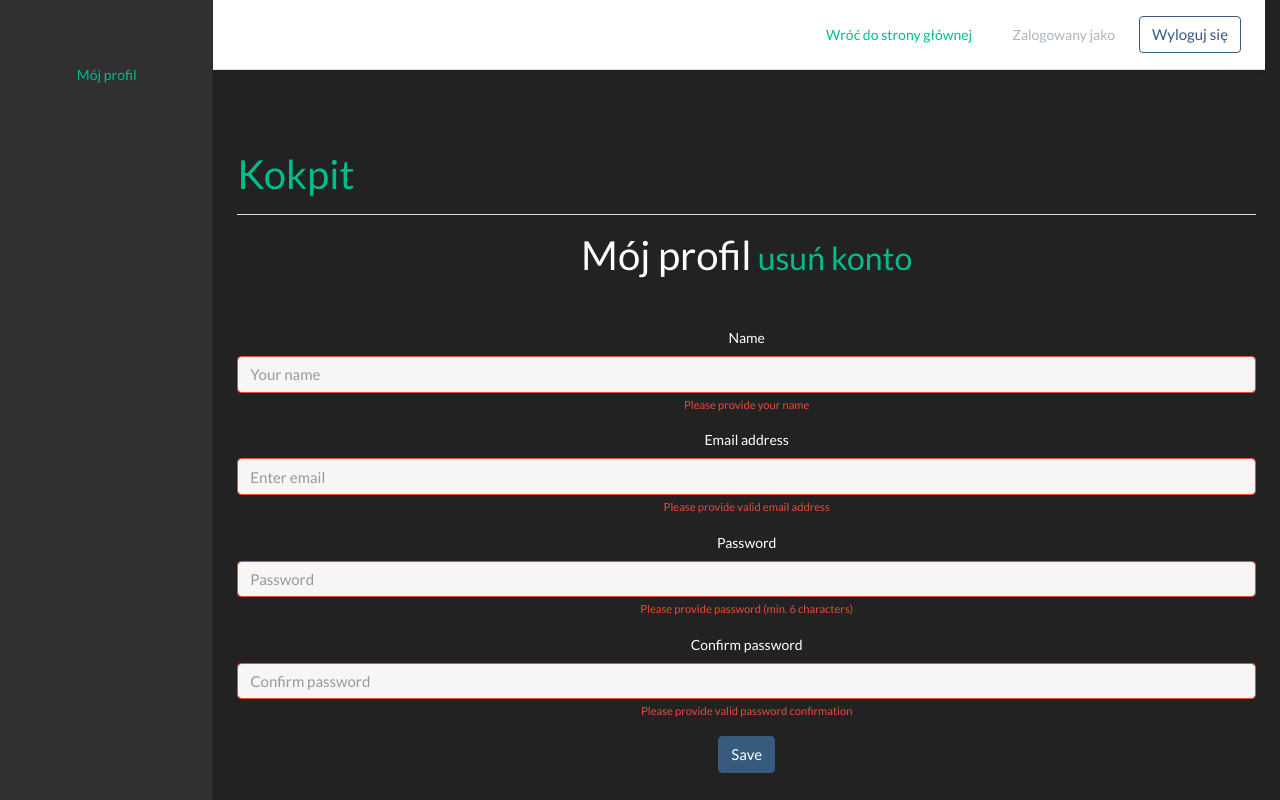
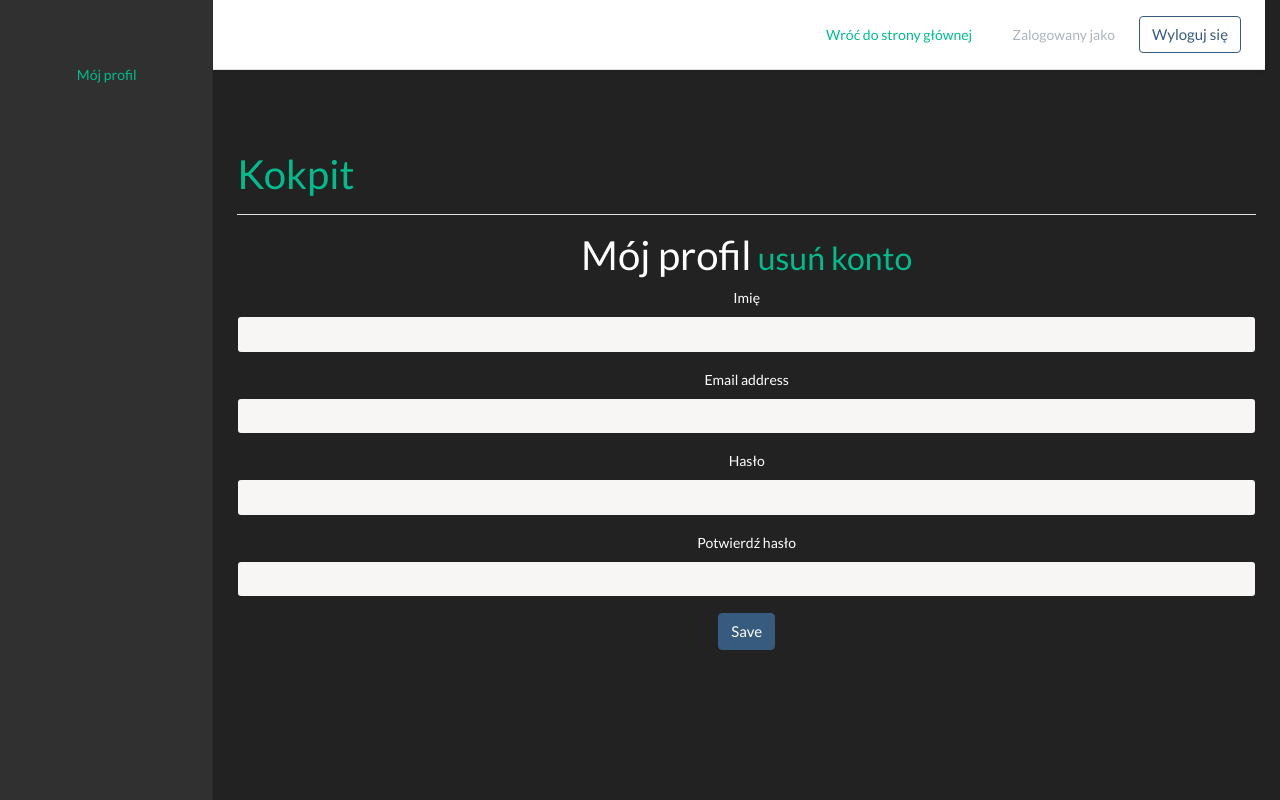
Before and after one commit to Adamall123/SymfonyLoginSystem, a Symfony app: template templates/admin/my_profile.html.twig in a window 1280 px wide. Run offline with Twig, Linux system fonts and the light colour scheme; the template is opened without the code that fills it, so the values that code supplies are empty; form fields are guessed from the names that the template uses; some libraries are stand-ins or nearby versions.

Commit message:
add edit user profile

```diff
--- a/src/Entity/User.php
+++ b/src/Entity/User.php
@@ -57,7 +57,7 @@ class User implements UserInterface
         return $this->email;
     }
 
-    public function setEmail(string $email): self
+    public function setEmail(?string $email): self
     {
         $this->email = $email;
 
@@ -101,7 +101,7 @@ class User implements UserInterface
         return $this->password;
     }
 
-    public function setPassword(string $password): self
+    public function setPassword(?string $password): self
     {
         $this->password = $password;
 
@@ -133,7 +133,7 @@ class User implements UserInterface
         return $this->name;
     }
 
-    public function setName(string $name): self
+    public function setName(?string $name): self
     {
         $this->name = $name;
 
--- a/templates/admin/base.html.twig
+++ b/templates/admin/base.html.twig
@@ -50,11 +50,40 @@
 
 
 {% block customjavascript %}
-<script>
-    $('input[type="file"]').change(function (e) {
-        var fileName = e.target.files[0].name;
-        console.log(e.target.files[0]);
-        $('.custom-file-label').html(fileName);
-    });
+    <script>
+    // Example starter JavaScript for disabling form submissions if there are invalid fields
+    (function () {
+        'use strict';
+
+        window.addEventListener('load', function () {
+            // Fetch all the forms we want to apply custom Bootstrap validation styles to
+            var forms = document.getElementsByClassName('needs-validation');
+
+            // Loop over them and prevent submission
+            var validation = Array.prototype.filter.call(forms, function (form) {
+                form.addEventListener('click', function (event) {
+                    if (form.checkValidity() === false) {
+                        event.preventDefault();
+                        event.stopPropagation();
+                    }
+                    form.classList.add('was-validated');
+                }, false);
+            });
+        }, false);
+    })();
+
+
+    var password = document.getElementById("user_password_first"), confirm_password = document.getElementById("user_password_second");
+
+    function validatePassword() {
+        if (password.value != confirm_password.value) {
+            confirm_password.setCustomValidity("Hasła się nie zgadzają.");
+        } else {
+            confirm_password.setCustomValidity('');
+        }
+    }
+    password.onchange = validatePassword;
+    confirm_password.onkeyup = validatePassword;
 </script>
-{% endblock %}
+
+        {% endblock  %}
--- a/templates/admin/my_profile.html.twig
+++ b/templates/admin/my_profile.html.twig
@@ -1,40 +1,59 @@
 {% extends 'admin/base.html.twig' %}
 
 {% block mainadmin %}
+
+{% for label, messages in app.flashes %}
+    {% for message in messages %}
+        <div class="alert alert-{{label}}" role="alert">
+            {{message}}
+        </div>
+    {% endfor %}
+{% endfor %}
 <h2>Mój profil<small><a onclick="return confirm('Czy jesteś pewny?');" href="{{ path('delete_account') }}"> usuń konto</a></small></h2>
 
+{# <form class="mt-5" method="POST" action="#"> #}
+{{ form_start(form,{'attr': {'novalidate':'novalidate',
+        'class':'needs-validation'}}) }}
+    <div class="form-group">
+        <label for="user_name">Imię</label>
+        {# <input required type="text" class="form-control is-invalid" id="name" placeholder="Your name"> #}
 
+        {# need to find out how to add more than 1 classes to form_widget() and insert is_valid #}
 
-<form class="mt-5" method="POST" action="#">
-    <div class="form-group">
-        <label for="name">Name</label>
-        <input required type="text" class="form-control is-invalid" id="name" placeholder="Your name">
+        {{ form_widget(form.name, {'attr':{'class': 'form-control'}}  ) }}
         <div class="invalid-feedback">
-            Please provide your name
+            Proszę podaj imię.
+            {{ form_errors(form.name) }}
         </div>
     </div>
     <div class="form-group">
-        <label for="email">Email address</label>
-        <input required type="email" class="form-control is-invalid" id="email" placeholder="Enter email">
+        <label for="user_email">Email address</label>
+        {# <input required type="email" class="form-control is-invalid" id="email" placeholder="Enter email"> #}
+        {{ form_widget(form.email, {'attr':{'class': 'form-control' }}) }}
         <div class="invalid-feedback">
-            Please provide valid email address
+            Proszę podaj email.
+            {{ form_errors(form.email) }}
         </div>
     </div>
     <div class="form-group">
-        <label for="password">Password</label>
-        <input required type="password" class="form-control is-invalid" id="password" placeholder="Password">
+        <label for="user_password_first">Hasło</label>
+        {# <input required type="password" class="form-control is-invalid" id="password" placeholder="Password"> #}
+        {{ form_widget(form.password.first, {'attr':{'class': 'form-control' }}) }}
         <div class="invalid-feedback">
-            Please provide password (min. 6 characters)
+            Proszę wpisać hasło.
+            {{ form_errors(form.password.first) }}
         </div>
     </div>
     <div class="form-group">
-        <label for="password_confirmation">Confirm password</label>
-        <input required type="password" class="form-control is-invalid" id="password_confirmation" placeholder="Confirm password">
+        <label for="user_password_second">Potwierdź hasło</label>
+        {# <input required type="password" class="form-control is-invalid" id="password_confirmation" placeholder="Confirm password"> #}
+        {{ form_widget(form.password.second, {'attr':{'class': 'form-control' }}) }}
         <div class="invalid-feedback">
-            Please provide valid password confirmation
+            Proszę o wpisanie tego samego hasła co wyżej.
+             {{ form_errors(form.password.second) }}
         </div>
     </div>
     <button type="submit" class="btn btn-primary">Save</button>
-</form>
+{{ form_end(form) }}
 
 {% endblock %}
--- a/templates/base.html.twig
+++ b/templates/base.html.twig
@@ -23,6 +23,12 @@
 </head>
 
 <body class="text-center">
+<!-- Optional JavaScript -->
+<!-- jQuery first, then Popper.js, then Bootstrap JS -->
+<script src="{{asset('assets/js/jquery.js')}}"></script>
+<script src="{{asset('assets/js/popper.js')}}"></script>
+<script src="{{asset('assets/js/bootstrap.js')}}"></script>
+
     <div class="container-fluid">
         {% block menu %}
         <div class="d-flex flex-column flex-md-row align-items-center p-3 px-md-4 mb-3 bg-white border-bottom shadow-sm">
@@ -43,11 +49,7 @@
          {% block customjavascript %}
         {% endblock  %}
     </div>
-<!-- Optional JavaScript -->
-<!-- jQuery first, then Popper.js, then Bootstrap JS -->
-<script src="{{asset('assets/js/jquery.js')}}"></script>
-<script src="{{asset('assets/js/popper.js')}}"></script>
-<script src="{{asset('assets/js/bootstrap.js')}}"></script>
+
 
 <script>
     $(function () {
```
Also changed, not shown: src/Controller/AdminController.php (+41 -3 lines).
